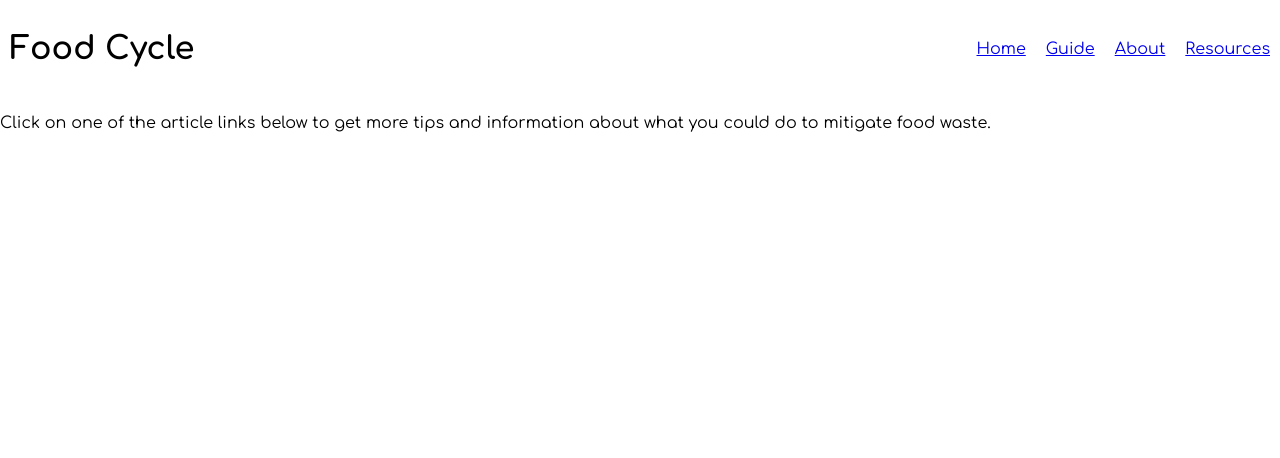
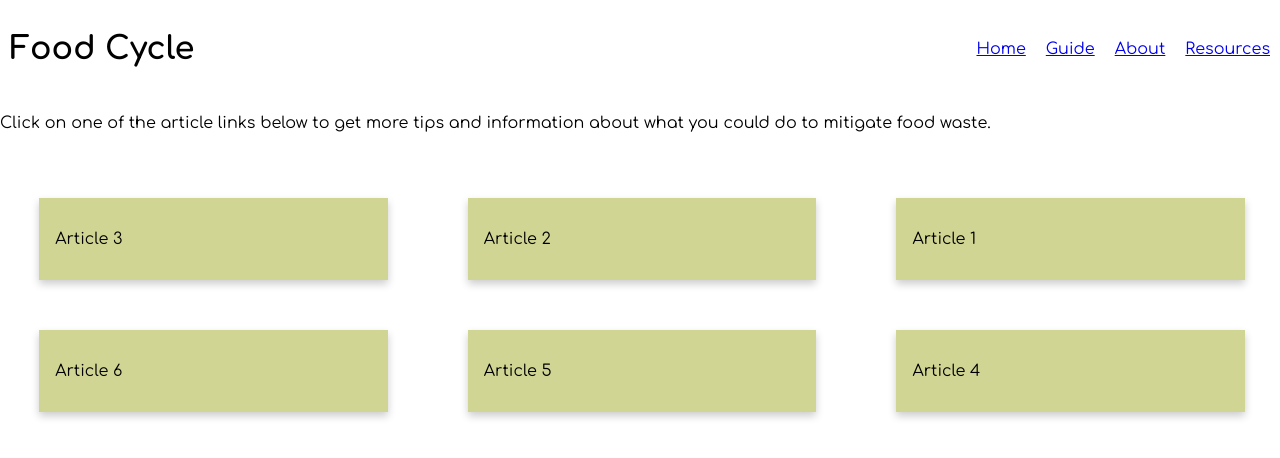
Before and after one commit to UW-INFO442-AU21/group1-jeremys-goats, a React (Create React App) app: page /resources in a window 1280 px wide. Shown: the top 458 px of the page. Built offline with nearby package versions, Linux system fonts and the light colour scheme.

Commit message:
added cards, ordering is being weird lolz

```diff
--- a/src/Components/Cards.jsx
+++ b/src/Components/Cards.jsx
@@ -2,6 +2,53 @@ export function Cards() {
     return (
         <div>
             {/* cards go here */}
+            <div class="row">
+                <div class="column">
+                    <div class="card">
+                        <p>
+                            Article 1
+                        </p>
+                    </div>
+                </div>
+                <div class="column">
+                    <div class="card">
+                        <p>
+                            Article 2
+                        </p>
+                    </div>
+                </div>
+                <div class="column">
+                    <div class="card">
+                        <p>
+                            Article 3
+                        </p>
+                    </div>
+                </div>
+
+                <div class="column">
+                </div>
+                <div class="column">
+                    <div class="card">
+                        <p>
+                            Article 4
+                        </p>
+                    </div>
+                </div>
+                <div class="column">
+                    <div class="card">
+                        <p>
+                            Article 5
+                        </p>
+                    </div>
+                </div>
+                <div class="column">
+                    <div class="card">
+                        <p>
+                            Article 6
+                        </p>
+                    </div>
+                </div>
+            </div>
         </div>
     );
 }
--- a/src/index.css
+++ b/src/index.css
@@ -11,3 +11,61 @@ code {
   font-family: source-code-pro, Menlo, Monaco, Consolas, 'Courier New',
     monospace;
 }
+
+* {
+  box-sizing: border-box;
+}
+
+/* Float columns side by side */
+.column {
+  float: right;
+  width: 34%;
+  padding: 0 10px;
+  margin: 20px;
+}
+
+/* remove extra left and right margins, due to padding in columns */
+.row {
+  margin: 0 -5px;
+  justify-content: center;
+}
+.column {margin: 0 -5px}
+
+/* clear floats after the columns */
+.row:after {
+  content: "";
+  display: table;
+  clear: both;
+}
+
+/* card styling */
+.card {
+  box-shadow: 0 4px 8px 0 rgba(0, 0, 0, 0.2); /* this adds the "card" effect */
+  padding: 16px;
+  align-items: center;
+  background-color: #D1D593;
+  margin-top: 50px;
+  margin-left: 35px;
+  margin-right: 35px;
+
+}
+
+/* Responsive columns - one column layout (vertical) on small screens */
+@media screen and (max-width: 600px) {
+  .column {
+    width: 100%;
+    display: block;
+    margin-bottom: 20px;
+    margin-top: 50px;
+
+  }
+}
+
+.card:hover{
+  transform: scale(1.07);
+  box-shadow: 0 1px 1px rgba(0,0,0,0.12),
+  0 2px 2px rgba(0,0,0,0.12),
+  0 4px 4px rgba(0,0,0,0.12),
+  0 8px 8px rgba(0,0,0,0.12),
+  0 16px 16px rgba(0,0,0,0.12);
+}
```
